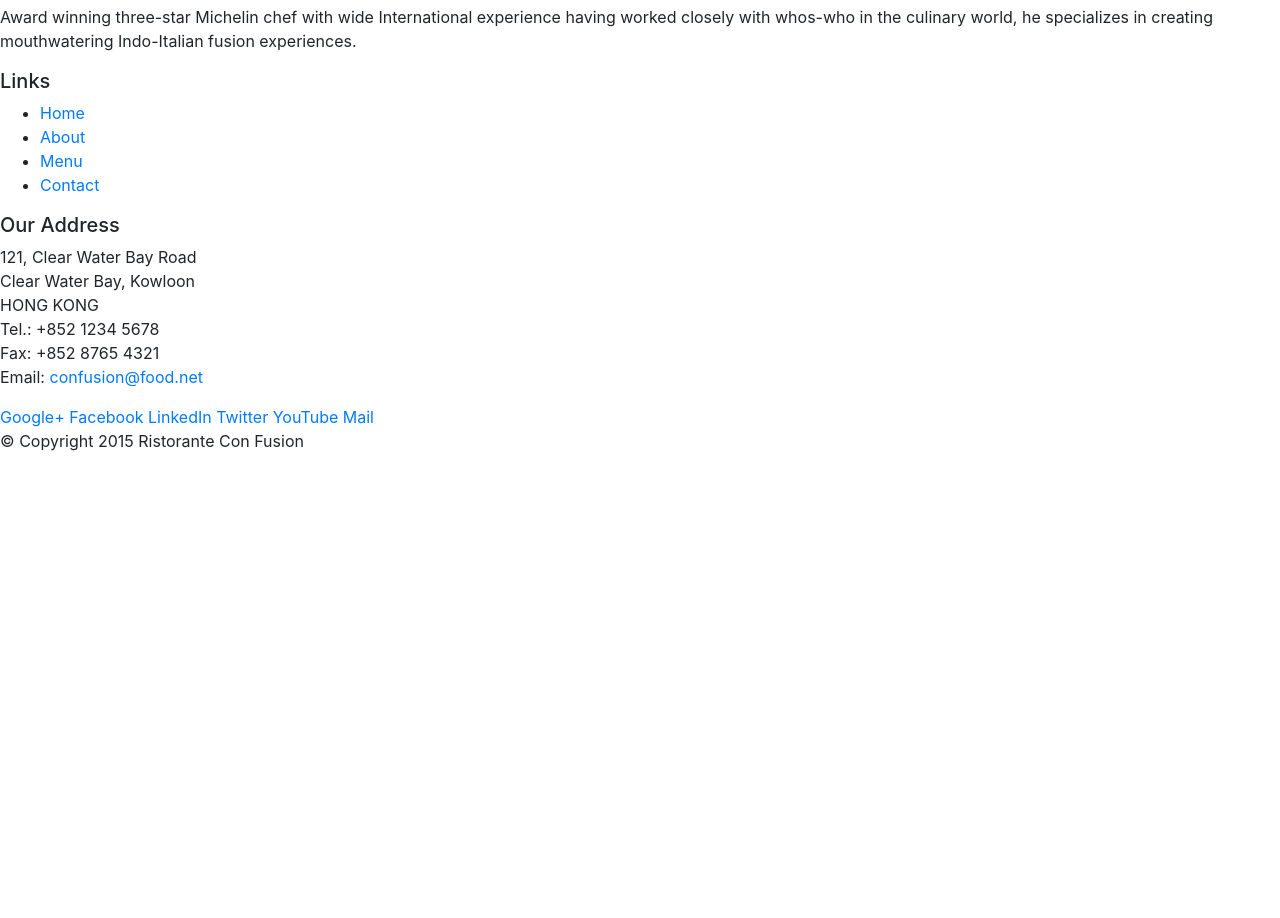
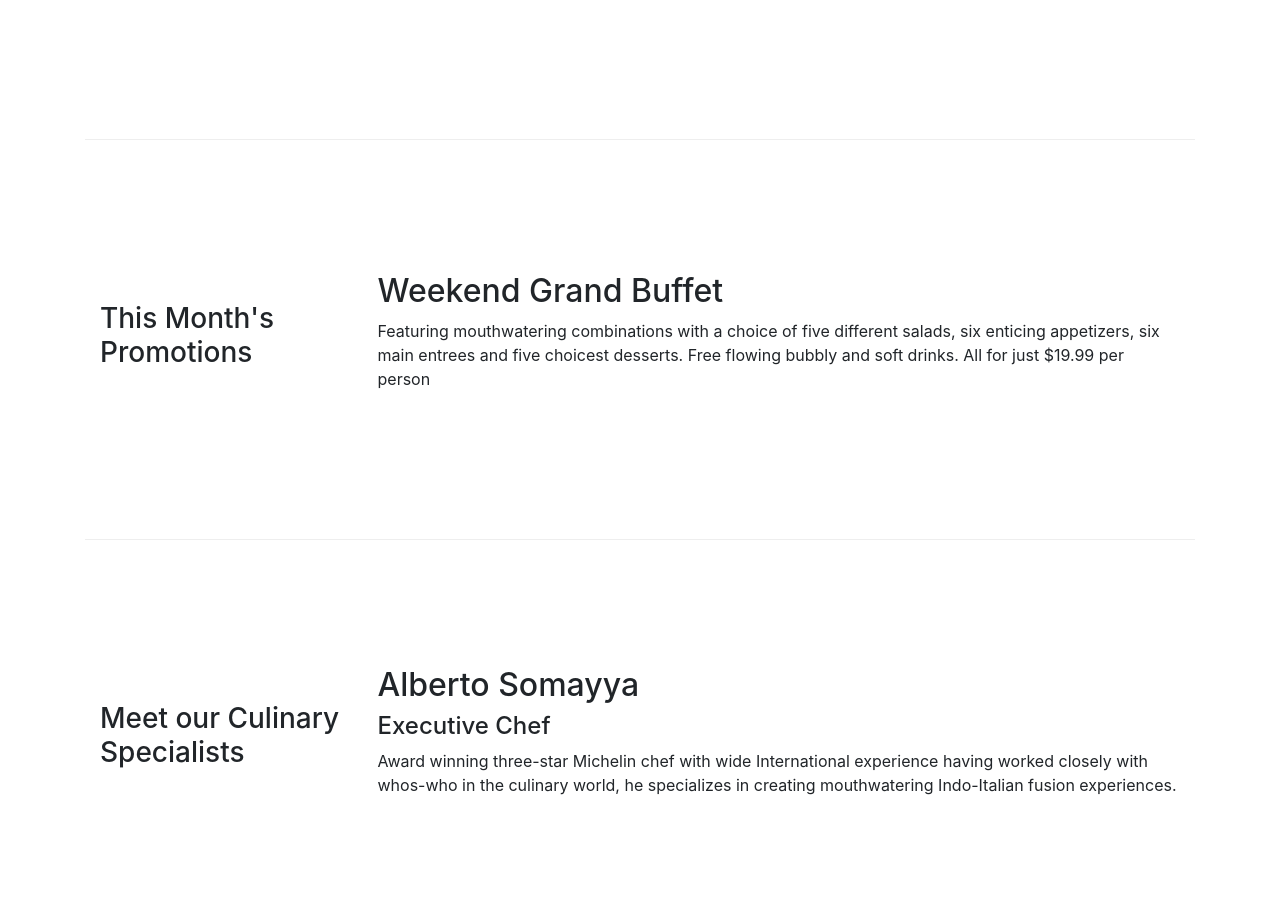
Before and after one commit to MahmudHasanMenon/Bootstrap_web_project, a website: page index.html in a window 1280 px wide. Shown: the part 520-1438 px from the top of the page. Before the commit the page ends 989 px from the top, so only its background shows below. Drawn offline with nearby package versions, Linux system fonts and the light colour scheme.

Commit message:
Bootstrap grid system2

```diff
--- /dev/null
+++ b/css/style.css
@@ -0,0 +1,29 @@
+.row-header{
+    margin:0px auto;
+    padding:0px;
+}
+
+.row-content {
+    margin:0px auto;
+    padding: 50px 0px 50px 0px;
+    border-bottom: 1px ridge;
+    min-height:400px;
+}
+
+.footer{
+    background-color: #D1C4E9;
+    margin:0px auto;
+    padding: 20px 0px 20px 0px;
+}
+.jumbotron {
+    padding:70px 30px 70px 30px;
+    margin:0px auto;
+    background: #9575CD ;
+    color:floralwhite;
+}
+
+address{
+    font-size:80%;
+    margin:0px;
+    color:#0f0f0f;
+}
--- a/index.html
+++ b/index.html
@@ -9,51 +9,52 @@
 
     <!-- Bootstrap CSS -->
     <link rel="stylesheet" href="node_modules/bootstrap/dist/css/bootstrap.min.css">
+	   <link href="css/style.css" rel="stylesheet">
     <title>Ristorante Con Fusion</title>
 </head>
 
 <body>
 
-    <header>
-        <div>
-            <div>
-                <div>
+    <header class="jumbotron">
+        <div class="container">
+            <div class="row row-header">
+                <div class="col-12 col-sm-8">
                     <h1>Ristorante con Fusion</h1>
                     <p>We take inspiration from the World's best cuisines, and create a unique fusion experience. Our lipsmacking creations will tickle your culinary senses!</p>
                 </div>
-                <div>
+                <div class="col col-sm">
                 </div>
             </div>
         </div>
     </header>
 
-    <div>
-        <div>
-            <div>
+    <div class="container">
+        <div class="row row-content align-items-center">
+            <div  class="col-sm-4  col-md-3  flex-last">
                 <h3>Our Lipsmacking Culinary Creations</h3>
             </div>
-            <div>
+            <div  class="col-sm  col-md   flex-first">
                 <h2>Uthappizza</h2>
                 <p>A unique combination of Indian Uthappam (pancake) and Italian pizza, topped with Cerignola olives, ripe vine cherry tomatoes, Vidalia onion, Guntur chillies and Buffalo Paneer.</p>
             </div>
         </div>
 
 
-        <div>
-            <div>
+        <div class="row row-content align-items-center">
+            <div  class="col-sm-4   col-md-3   flex-last">
                 <h3>This Month's Promotions</h3>
             </div>
-            <div>
+            <div  class="col-sm   col-md   flex-first">
                 <h2>Weekend Grand Buffet</h2>
                 <p>Featuring mouthwatering combinations with a choice of five different salads, six enticing appetizers, six main entrees and five choicest desserts. Free flowing bubbly and soft drinks. All for just $19.99 per person </p>
             </div>
         </div>
 
-        <div>
-            <div>
+        <div class="row row-content align-items-center">
+            <div class="col-sm-4   col-md-3   flex-last">
                 <h3>Meet our Culinary Specialists</h3>
             </div>
-            <div>
+            <div  class="col-sm  col-md   flex-first">
                 <h2>Alberto Somayya</h2>
                 <h4>Executive Chef</h4>
                 <p>Award winning three-star Michelin chef with wide International experience having worked closely with whos-who in the culinary world, he specializes in creating mouthwatering Indo-Italian fusion experiences. </p>
@@ -61,19 +62,19 @@
         </div>
     </div>
 
-    <footer>
-        <div>
-            <div>
-                <div>
+    <footer class="footer">
+        <div class="container">
+            <div class="row">
+                <div  class="col-5 offset-1 col-sm-2">
                     <h5>Links</h5>
-                    <ul>
+                    <ul  class="list-unstyled">
                         <li><a href="#">Home</a></li>
                         <li><a href="#">About</a></li>
                         <li><a href="#">Menu</a></li>
                         <li><a href="#">Contact</a></li>
                     </ul>
                 </div>
-                <div>
+                <div class="col-6 col-sm-5">
                     <h5>Our Address</h5>
                     <address>
 		              121, Clear Water Bay Road<br>
@@ -84,8 +85,8 @@
 		              Email: <a href="mailto:confusion@food.net">confusion@food.net</a>
 		           </address>
                 </div>
-                <div>
-                    <div>
+                <div class="col col-sm-4 align-self-center">
+                    <div style="text-align:center">
                         <a href="http://google.com/+">Google+</a>
                         <a href="http://www.facebook.com/profile.php?id=">Facebook</a>
                         <a href="http://www.linkedin.com/in/">LinkedIn</a>
@@ -95,8 +96,8 @@
                     </div>
                 </div>
            </div>
-           <div>
-                <div>
+           <div class="row justify-content-center">
+                <div class="col-auto">
                     <p>© Copyright 2015 Ristorante Con Fusion</p>
                 </div>
            </div>
```
